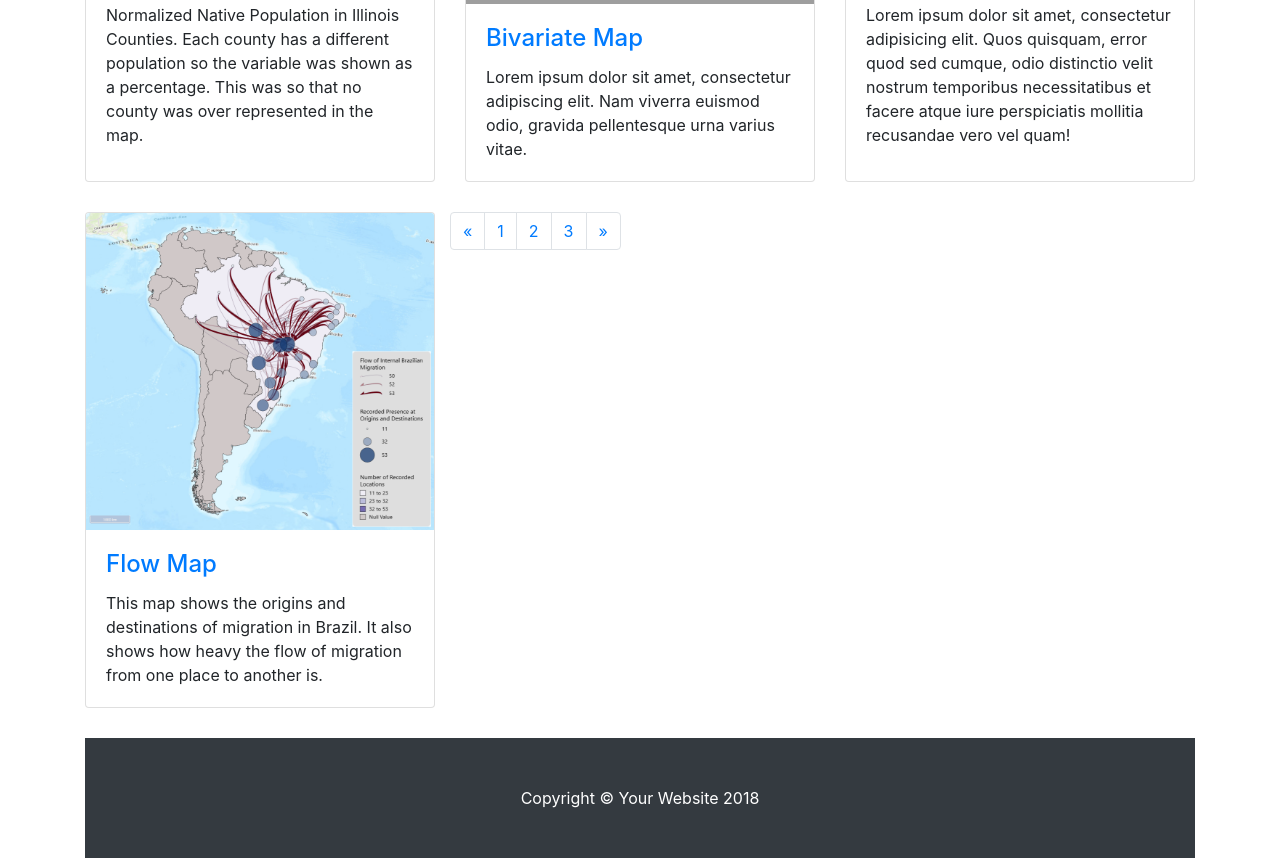
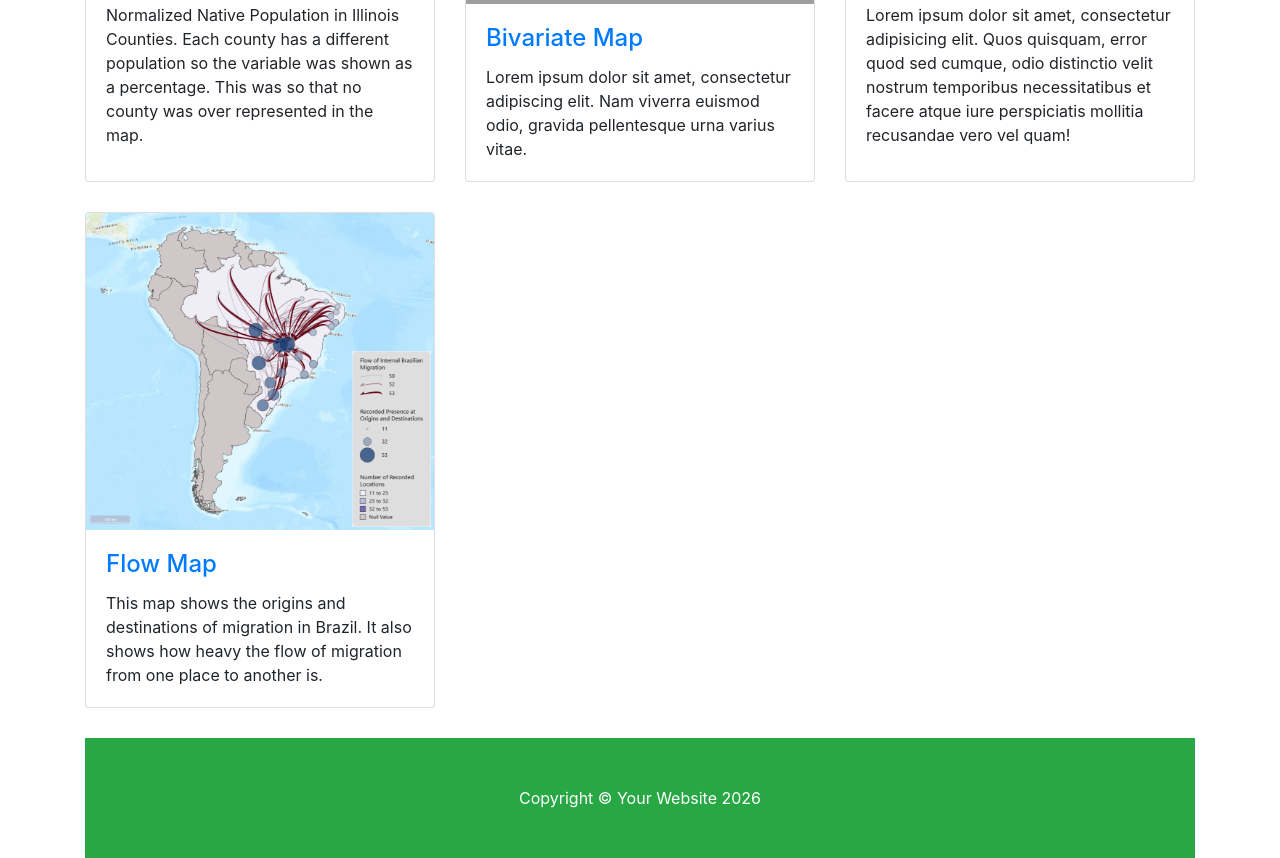
Before and after one commit to geog3540/etkelly, a website: page index.html in a window 1280 px wide. Shown: the part 410-1268 px from the top of the page. Drawn offline with Linux system fonts and the light colour scheme; grey boxes are pictures that could not be loaded.

Commit message:
copyright and color

```diff
--- a/index.html
+++ b/index.html
@@ -21,7 +21,7 @@
   <body>
 
     <!-- Navigation -->
-    <nav class="navbar navbar-expand-lg navbar-dark bg-dark fixed-top">
+    <nav class="navbar navbar-expand-lg navbar-dark bg-success fixed-top">
       <div class="container">
         <a class="navbar-brand" href="#">Start Bootstrap</a>
         <button class="navbar-toggler" type="button" data-toggle="collapse" data-target="#navbarResponsive" aria-controls="navbarResponsive" aria-expanded="false" aria-label="Toggle navigation">
@@ -105,38 +105,15 @@
 
       <!-- /.row -->
 
-      <!-- Pagination -->
-      <ul class="pagination justify-content-center">
-        <li class="page-item">
-          <a class="page-link" href="#" aria-label="Previous">
-            <span aria-hidden="true">&laquo;</span>
-            <span class="sr-only">Previous</span>
-          </a>
-        </li>
-        <li class="page-item">
-          <a class="page-link" href="#">1</a>
-        </li>
-        <li class="page-item">
-          <a class="page-link" href="#">2</a>
-        </li>
-        <li class="page-item">
-          <a class="page-link" href="#">3</a>
-        </li>
-        <li class="page-item">
-          <a class="page-link" href="#" aria-label="Next">
-            <span aria-hidden="true">&raquo;</span>
-            <span class="sr-only">Next</span>
-          </a>
-        </li>
-      </ul>
+
 
     </div>
     <!-- /.container -->
 
     <!-- Footer -->
-    <footer class="py-5 bg-dark">
+    <footer class="py-5 bg-success">
       <div class="container">
-        <p class="m-0 text-center text-white">Copyright &copy; Your Website 2018</p>
+        <p class="m-0 text-center text-white">Copyright &copy; Your Website 2026</p>
       </div>
       <!-- /.container -->
     </footer>
```
